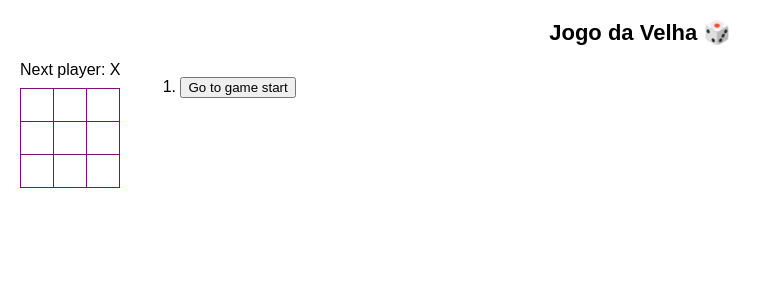
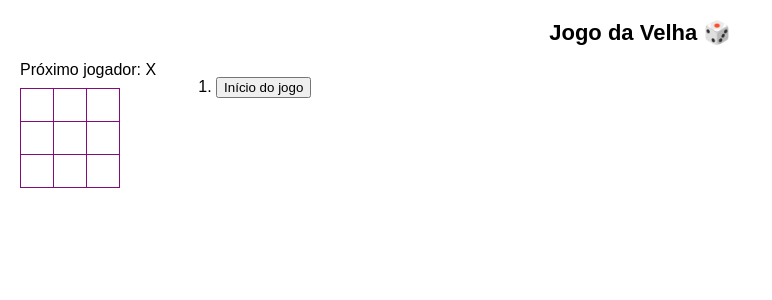
Before and after one commit to jenifer-goncalves/Jogo_da_velha, a React (Vite) app: page / in a window 1280 px wide. Shown: the top 300 px of the page, without its empty margins (0-772 px from the left). Built offline with nearby package versions, Linux system fonts and the light colour scheme.

Commit message:
Mudanças nos nomes de status para português e adição do status de empate

```diff
--- a/components/Board/Board.jsx
+++ b/components/Board/Board.jsx
@@ -31,13 +31,17 @@ function Board({ xIsNext, squares, onPlay }) {
 
   // Verifica se a jogada atual gerou um vencedor
   const winner = calculateWinner(squares);
+  // Verifica se o tabuleiro está preenchido
+  const preenchido = !winner && squares.every((square) => square !== null);
   let status;
 
   // Define a mensagem de status da partida a ser exibida na tela
   if (winner) {
-    status = 'Winner: ' + winner; // Mensagem de Vitória
+    status = 'Vencedor: ' + winner; // Mensagem de Vitória
+  } else if (preenchido) {
+    status = 'Empate! Deu velha';
   } else {
-    status = 'Next player: ' + (xIsNext ? 'X' : 'O'); // Indica o próximo jogador
+    status = 'Próximo jogador: ' + (xIsNext ? 'X' : 'O'); // Indica o próximo jogador
   }
 
   return (
--- a/components/Game/Game.jsx
+++ b/components/Game/Game.jsx
@@ -36,9 +36,9 @@ export default function Game() {
   const moves = history.map((squares, move) => {
     let description;
     if (move > 0) {
-      description = 'Go to move #' + move;
+      description = 'Jogada ' + move;
     } else {
-      description = 'Go to game start';
+      description = 'Início do jogo';
     }
     return (
       <li key={move}>
```
Also changed, not shown: src/styles.css (line endings or trailing spaces).
